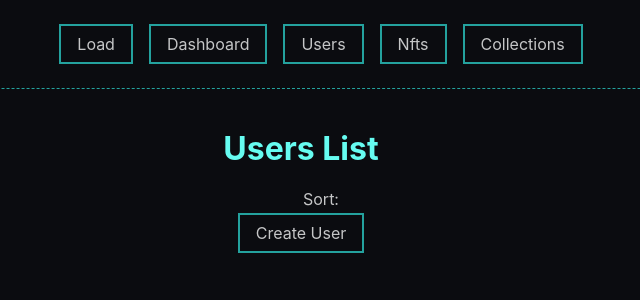
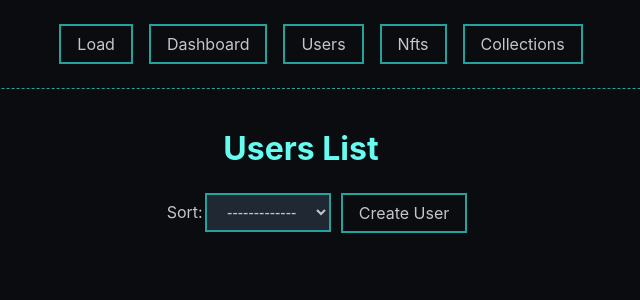
Before and after one commit to Azalurg-Uni-Projects/Frontend-React-Project, a React (Create React App) app in the folder Projekt/frontend/: page /users in a window 1280 px wide. Shown: the top 300 px of the page, without its empty margins (339-979 px from the left). Built offline with nearby package versions, Linux system fonts and the light colour scheme; what redux-api-middleware would draw is missing.

Commit message:
Sort users

```diff
--- a/Projekt/frontend/package.json
+++ b/Projekt/frontend/package.json
@@ -8,6 +8,7 @@
     "@testing-library/user-event": "^12.1.10",
     "axios": "^0.24.0",
     "formik": "^2.2.9",
+    "lodash": "^4.17.21",
     "node-sass": "^7.0.1",
     "react": "^17.0.2",
     "react-dom": "^17.0.2",
--- a/Projekt/frontend/src/ducks/users/actions.js
+++ b/Projekt/frontend/src/ducks/users/actions.js
@@ -20,3 +20,8 @@ export const userDeleteAction = (user) => ({
     type: types.USER_DELETE,
     payload: user
 });
+
+export const userSortAction = (users) => ({
+    type: types.USER_SORT,
+    payload: users
+});
--- a/Projekt/frontend/src/ducks/users/operations.js
+++ b/Projekt/frontend/src/ducks/users/operations.js
@@ -49,3 +49,12 @@ export const editUser = (user) => {
         }
     }
 }
+export const sortUser = (users) => {
+    return async dispatch =>{
+        try{
+            dispatch(actions.userSortAction(users))
+        }catch(ex) {
+            console.log(ex)
+        }
+    }
+}
--- a/Projekt/frontend/src/ducks/users/reducers.js
+++ b/Projekt/frontend/src/ducks/users/reducers.js
@@ -14,6 +14,9 @@ export const userReducer = (state = [], action) => {
         case types.USER_EDIT:
             return [...state.filter(user => user._id !== action.payload._id), action.payload]
 
+        case types.USER_SORT:
+            return [...action.payload]
+
         default:
             return state;
     }
--- a/Projekt/frontend/src/ducks/users/types.js
+++ b/Projekt/frontend/src/ducks/users/types.js
@@ -2,13 +2,15 @@ const USER_LIST = 'USER_LIST';
 const USER_CREATE = 'USER_CREATE';
 const USER_DELETE = "USER_DELETE"
 const USER_EDIT = "USER_EDIT"
+const USER_SORT ="USER_SORT"
 
 
 const types = {
     USER_LIST,
     USER_CREATE,
     USER_DELETE,
-    USER_EDIT
+    USER_EDIT,
+    USER_SORT
 };
 
 export default types;
--- a/Projekt/frontend/src/style.scss
+++ b/Projekt/frontend/src/style.scss
@@ -1,3 +1,7 @@
+html{
+  scroll-behavior: smooth;
+}
+
 body{
   text-align: center;
   color: #C5C6C7;
@@ -191,7 +195,7 @@ input, select{
     animation: App-logo-float infinite 0.8s ease-in-out;
   }
   .Small-img:hover{
-    animation: Small-img both 1s ease
+    animation: Small-img both 0.6s ease
   }
 }
 
--- a/Projekt/frontend/src/ui/users/UserList.js
+++ b/Projekt/frontend/src/ui/users/UserList.js
@@ -1,20 +1,37 @@
 import { connect } from "react-redux";
 import { getUsers } from "../../ducks/users/selectors";
-import { deleteUser } from "../../ducks/users/operations";
 import { Link } from "react-router-dom";
+import { sortUser } from "../../ducks/users/operations";
 
-const UserList = ({ users, deleteUser } ,props) => {
+const _ = require('lodash');
+
+const UserList = ({ users, sortUser } ,props) => {
+
+    const sort = (x) => {
+        const users_sorted = _.chain(_.sortBy(users,[x])).forEach().value()
+        sortUser(users_sorted)
+    }
 
     return(
         <div>
             <h1>Users List</h1>
-            <ul>
-                <div>Sort: </div>
+            <ul className="sortbar">
                 <li>
-
+                    <label htmlFor="sort">
+                        Sort:
+                    </label>
+                    <select id="sort" onChange={(x) => (sort(x.target.value))}>
+                        <option value="id">-------------</option>
+                        <option value="nickname">nickname</option>
+                        <option value="registration_date">join date</option>
+                        <option value="birthday">birthday</option>
+                    </select>
+                </li>
+                <li>
+                    <Link to={'/users/create'} className="Btn">Create User</Link>
                 </li>
             </ul>
-            <Link to={'/users/create'} className="Btn">Create User</Link>
+
             <div className="List">
                 {users ? users.map(user =>(
                     <div key={user._id} className="ListContainer">
@@ -35,7 +52,7 @@ const mapStateToProps = (state) => {
     };
 }
 const mapDispatchToProps = {
-    deleteUser
+    sortUser
 }
 
 export default connect(mapStateToProps, mapDispatchToProps)(UserList);
```
